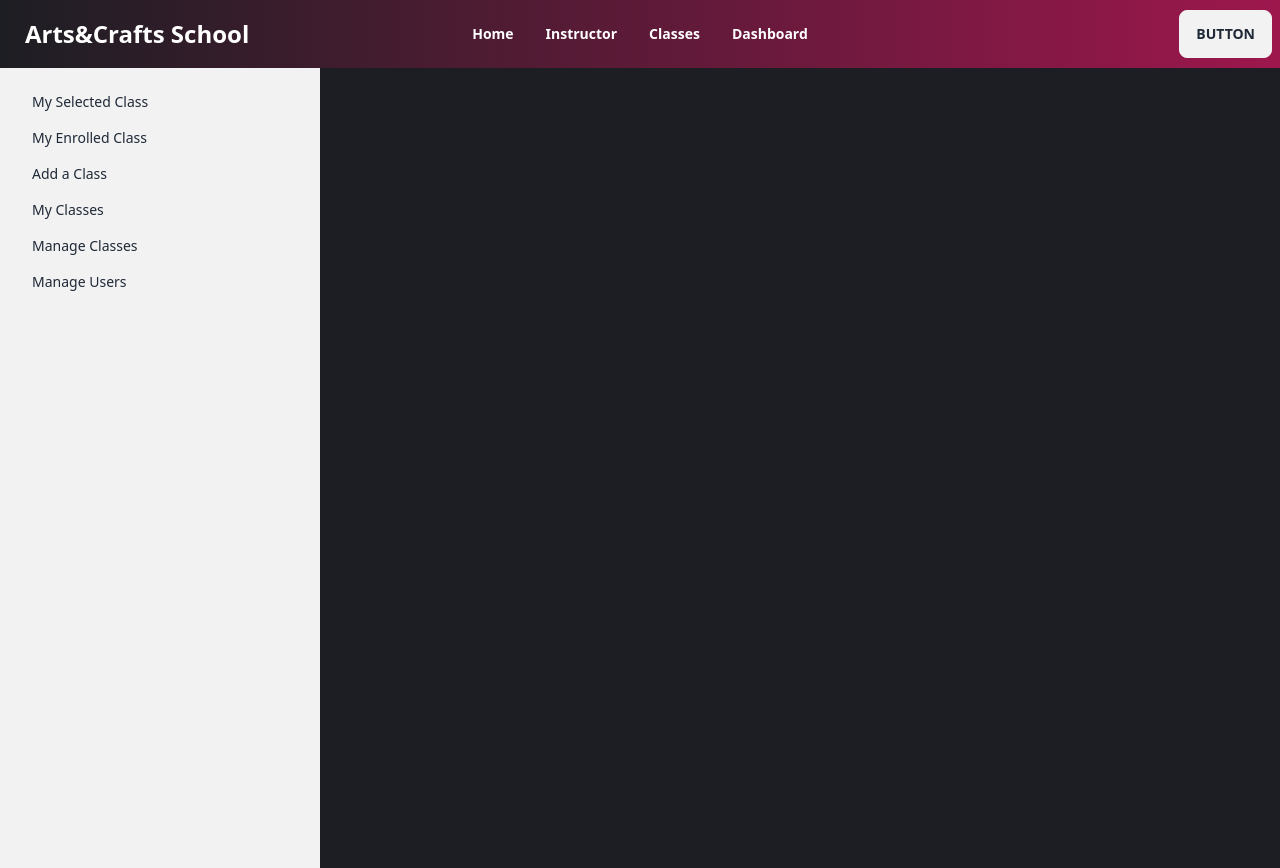
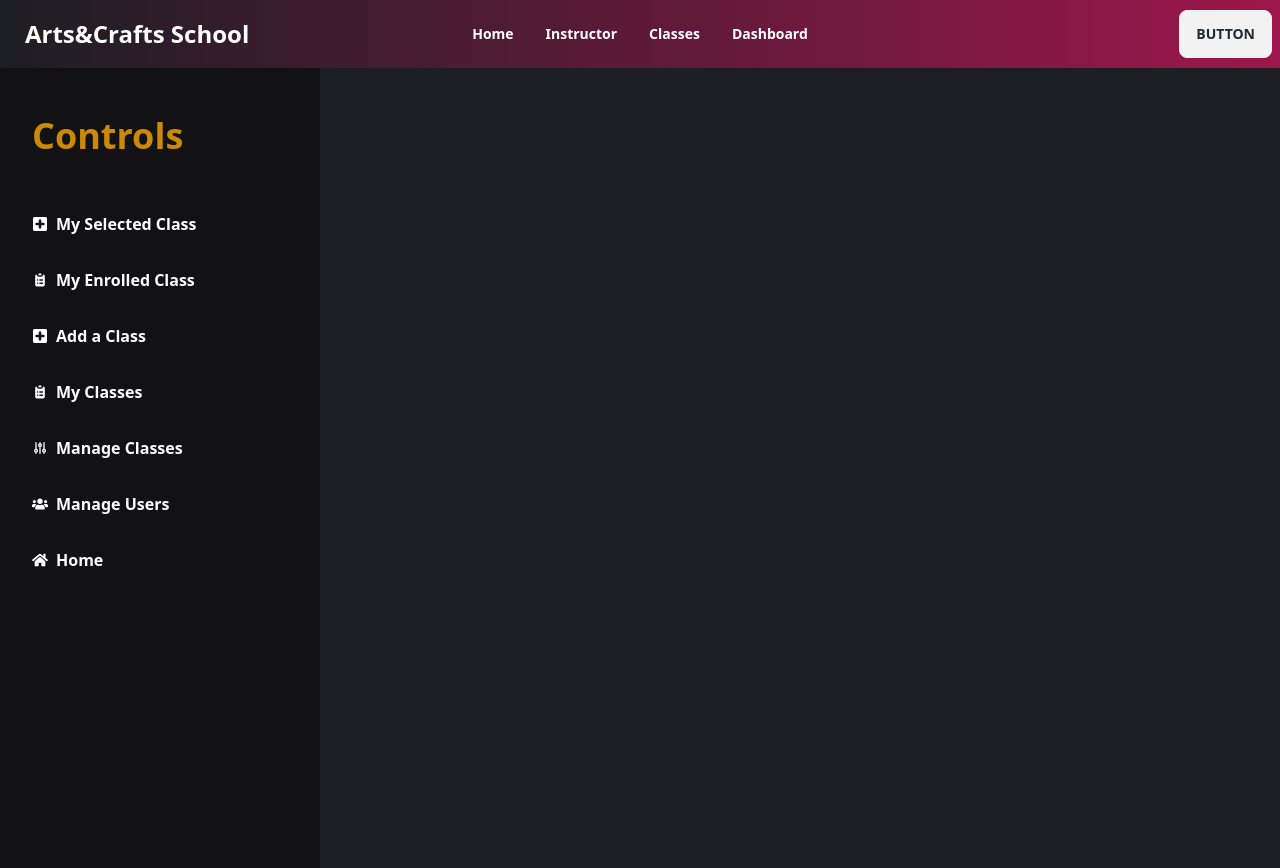
Before and after one commit to MozammalHaq/arts-and-crafts-client, a React (Vite) app: page /dashboard in a window 1280 px wide. Built offline with nearby package versions, Linux system fonts and the light colour scheme.

Commit message:
manipulate dashboard

```diff
--- a/package.json
+++ b/package.json
@@ -14,6 +14,7 @@
     "match-sorter": "^6.3.1",
     "react": "^18.2.0",
     "react-dom": "^18.2.0",
+    "react-icons": "^4.9.0",
     "react-responsive-carousel": "^3.2.23",
     "react-router-dom": "^6.12.0",
     "sort-by": "^1.2.0"
--- a/src/Dashboard/Dashboard.jsx
+++ b/src/Dashboard/Dashboard.jsx
@@ -1,11 +1,13 @@
 import React from 'react';
 import { Link, Outlet } from 'react-router-dom';
+import { FaPlusSquare, FaUsers,FaHome } from 'react-icons/fa';
+import { HiClipboardList, HiOutlineAdjustments } from "react-icons/hi";
 
 const Dashboard = () => {
     return (
         <div className="drawer lg:drawer-open">
             <input id="my-drawer-2" type="checkbox" className="drawer-toggle" />
-            <div className="drawer-content flex flex-col items-center justify-center">
+            <div className="drawer-content h-screen flex flex-col items-center justify-center">
                 {/* Page content here */}
                 <Outlet/>
                 <label htmlFor="my-drawer-2" className="btn btn-primary drawer-button lg:hidden">Open drawer</label>
@@ -13,16 +15,17 @@ const Dashboard = () => {
             </div>
             <div className="drawer-side">
                 <label htmlFor="my-drawer-2" className="drawer-overlay"></label>
-                <ul className="menu p-4 w-80 h-full bg-base-200 text-base-content">
+                <ul className="menu font-semibold space-y-4 text-base p-4 w-80 h-full bg-[#121215] text-white text-base-content">
+                    <h3 className='pl-4 py-8 text-4xl font-semibold text-yellow-600'>Controls</h3>
                     {/* Sidebar content here */}
-                    <li><Link to="/dashboard/selectedClass">My Selected Class</Link></li>
-                    <li><Link to="/dashboard/enrolledClass">My Enrolled Class</Link></li>
-                    <li><Link to="/dashboard/addClass">Add a Class</Link></li>
-                    <li><Link to="/dashboard/myClass">My Classes</Link></li>
-                    <li><Link to="/dashboard/manageClass">Manage Classes</Link></li>
-                    <li><Link to="/dashboard/manageUsers">Manage Users</Link></li>
+                    <li className='hover:text-yellow-600'><Link to="/dashboard/selectedClass"><FaPlusSquare/>My Selected Class</Link></li>
+                    <li className='hover:text-yellow-600'><Link to="/dashboard/enrolledClass"><HiClipboardList/> My Enrolled Class</Link></li>
+                    <li className='hover:text-yellow-600'><Link to="/dashboard/addClass"><FaPlusSquare/> Add a Class</Link></li>
+                    <li className='hover:text-yellow-600'><Link to="/dashboard/myClass"><HiClipboardList/> My Classes</Link></li>
+                    <li className='hover:text-yellow-600'><Link to="/dashboard/manageClass"> <HiOutlineAdjustments/>  Manage Classes</Link></li>
+                    <li className='hover:text-yellow-600'><Link to="/dashboard/manageUsers"><FaUsers/> Manage Users</Link></li>
+                    <li className='hover:text-yellow-600'><Link to='/'><FaHome/> Home</Link></li>
                 </ul>
-
             </div>
         </div>
     );
```
Also changed, not shown: 1 other file (tests, documents, lock files or other folders).
